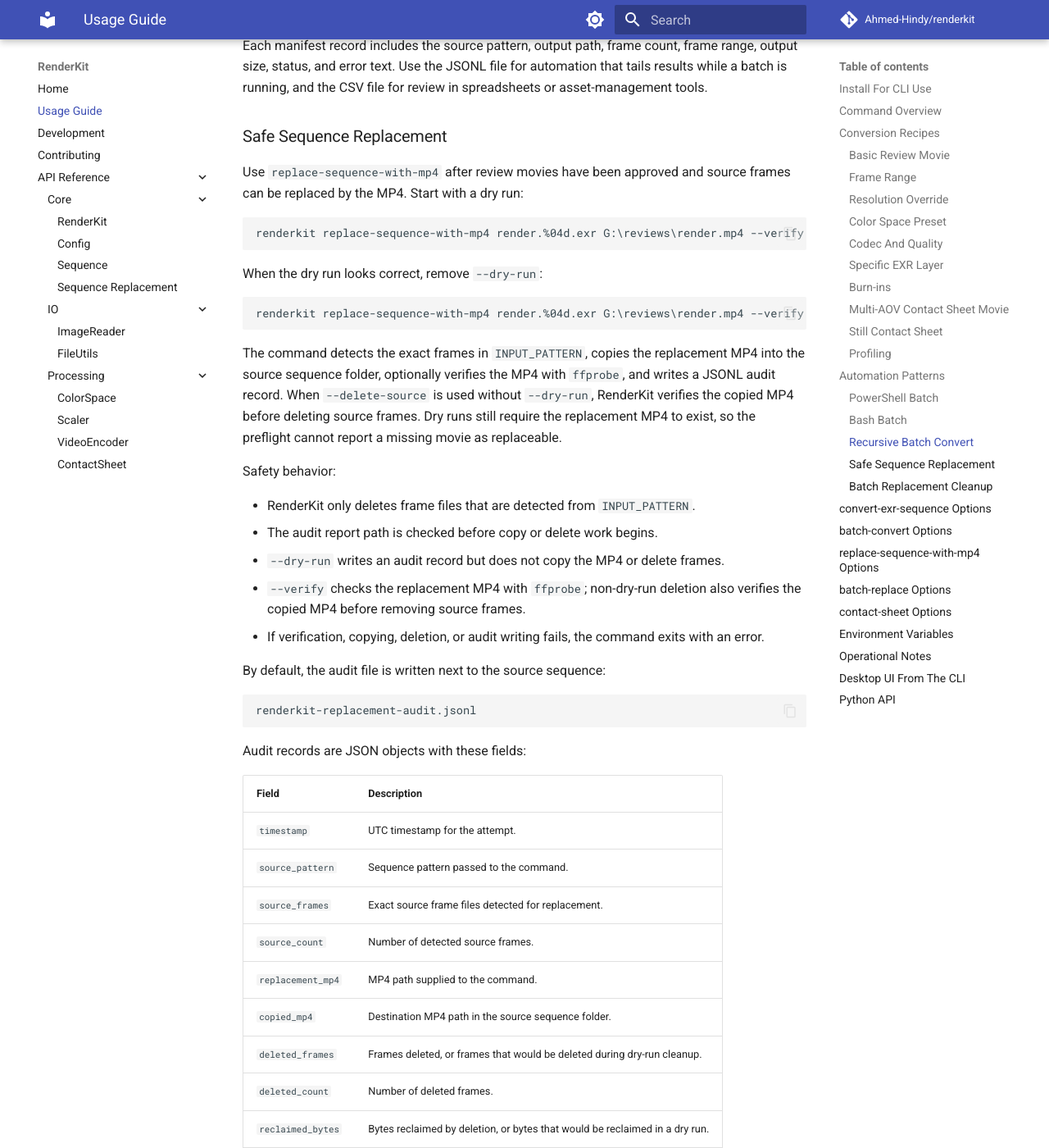
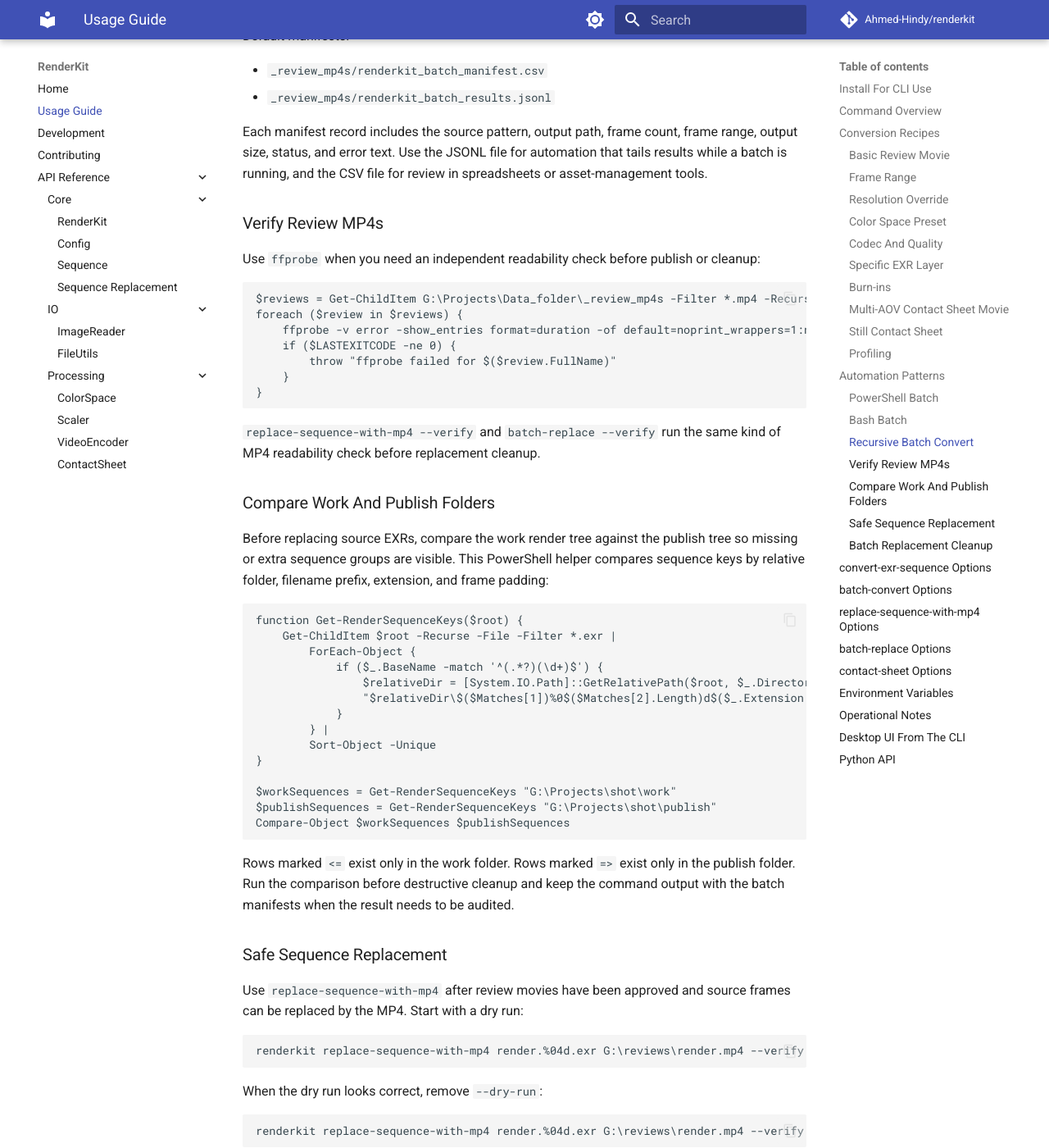
Before and after one commit to Ahmed-Hindy/renderkit, an MkDocs documentation site: the page built from docs/usage.md, in a window 1280 px wide and 1400 px high, scrolled down 3970 px. Shown: the whole window at 82% size. Built offline with MkDocs 1.6.1 and Material for MkDocs 9.7.7, drawn with Linux system fonts in a browser that asks for light colours; comment, search, counter and statistics services are not loaded; some of the changed text lies outside the part shown.

Commit message:
docs: add automation audit recipes

````diff
--- a/docs/usage.md
+++ b/docs/usage.md
@@ -29,10 +29,15 @@ renderkit contact-sheet INPUT_PATTERN OUTPUT_PATH [OPTIONS]
 `INPUT_PATTERN` accepts common sequence styles:
 
 ```text
+render.%03d.exr
 render.%04d.exr
+render.%05d.exr
 render.####.exr
 render.$F4.exr
 ```
+
+Printf-style patterns support the padding width used by the sequence, such as `%03d`, `%04d`,
+`%05d`, or another `%0Nd` width.
 
 ## Conversion Recipes
 
@@ -192,6 +197,50 @@ Default manifests:
 Each manifest record includes the source pattern, output path, frame count, frame range, output
 size, status, and error text. Use the JSONL file for automation that tails results while a batch is
 running, and the CSV file for review in spreadsheets or asset-management tools.
+
+### Verify Review MP4s
+
+Use `ffprobe` when you need an independent readability check before publish or cleanup:
+
+```powershell
+$reviews = Get-ChildItem G:\Projects\Data_folder\_review_mp4s -Filter *.mp4 -Recurse
+foreach ($review in $reviews) {
+    ffprobe -v error -show_entries format=duration -of default=noprint_wrappers=1:nokey=1 $review.FullName | Out-Null
+    if ($LASTEXITCODE -ne 0) {
+        throw "ffprobe failed for $($review.FullName)"
+    }
+}
+```
+
+`replace-sequence-with-mp4 --verify` and `batch-replace --verify` run the same kind of MP4
+readability check before replacement cleanup.
+
+### Compare Work And Publish Folders
+
+Before replacing source EXRs, compare the work render tree against the publish tree so missing or
+extra sequence groups are visible. This PowerShell helper compares sequence keys by relative folder,
+filename prefix, extension, and frame padding:
+
+```powershell
+function Get-RenderSequenceKeys($root) {
+    Get-ChildItem $root -Recurse -File -Filter *.exr |
+        ForEach-Object {
+            if ($_.BaseName -match '^(.*?)(\d+)$') {
+                $relativeDir = [System.IO.Path]::GetRelativePath($root, $_.DirectoryName)
+                "$relativeDir\$($Matches[1])%0$($Matches[2].Length)d$($_.Extension.ToLower())"
+            }
+        } |
+        Sort-Object -Unique
+}
+
+$workSequences = Get-RenderSequenceKeys "G:\Projects\shot\work"
+$publishSequences = Get-RenderSequenceKeys "G:\Projects\shot\publish"
+Compare-Object $workSequences $publishSequences
+```
+
+Rows marked `<=` exist only in the work folder. Rows marked `=>` exist only in the publish folder.
+Run the comparison before destructive cleanup and keep the command output with the batch manifests
+when the result needs to be audited.
 
 ### Safe Sequence Replacement
 
````
